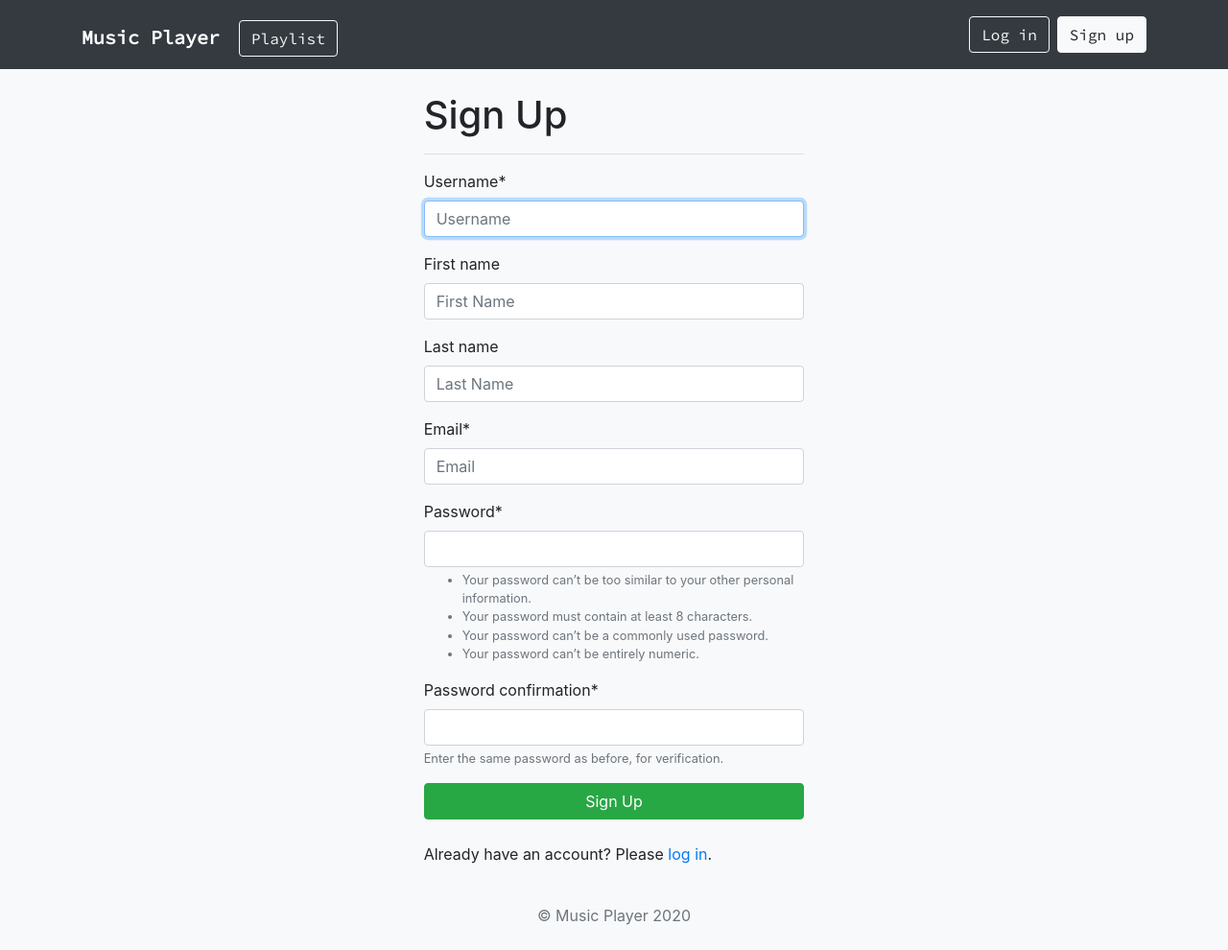
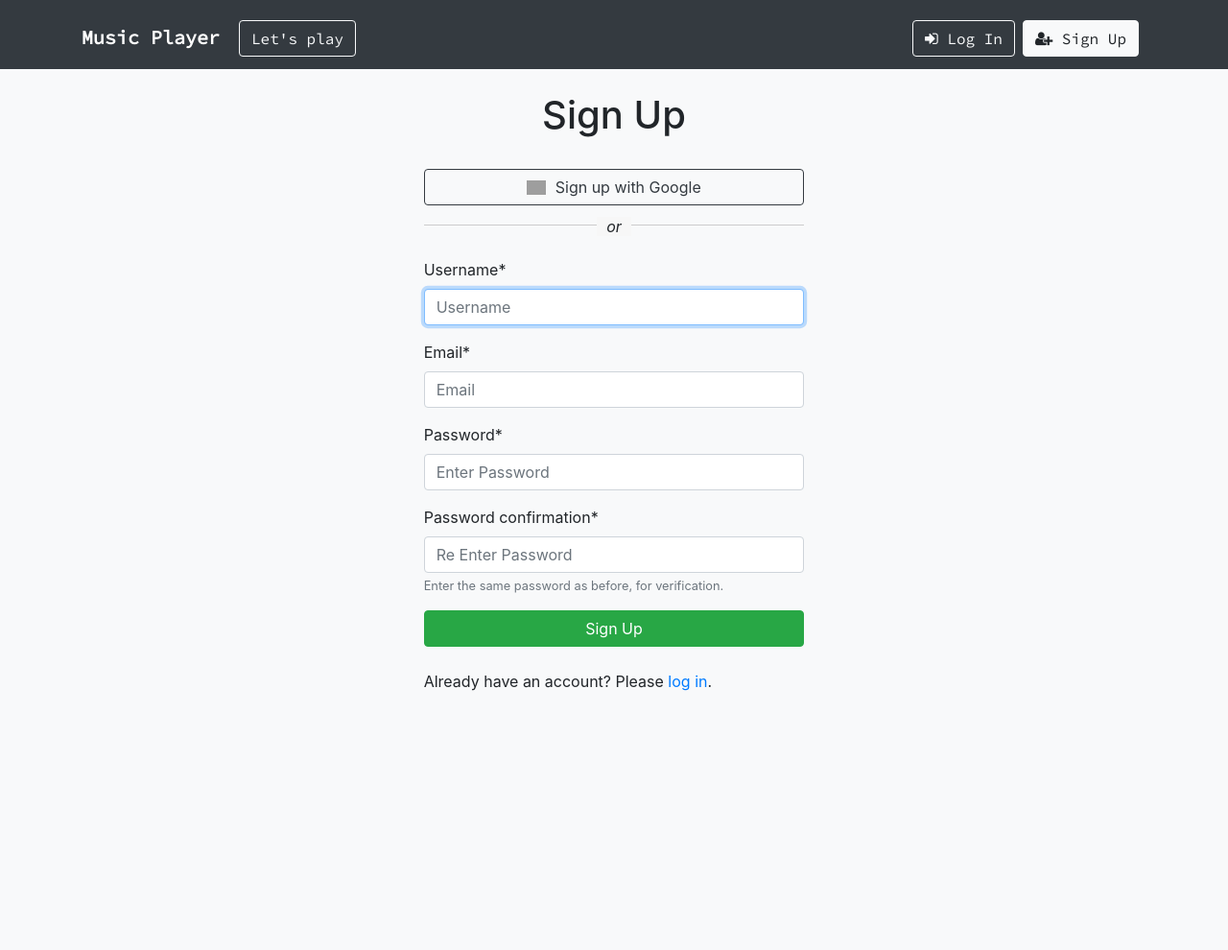
Before and after one commit to fortdev210/MusicApp-Django-, a Django app: page /authentication/signup/ in a window 1280 px wide. Shown: the whole page at 96% size. After the commit the page ends 720 px from the top, so only its background shows below. Run offline with Django 3.2, Linux system fonts and the light colour scheme; some libraries are stand-ins or nearby versions; grey boxes are pictures that could not be loaded.

Commit message:
update auth pages, add music bar

```diff
--- a/authentication/forms.py
+++ b/authentication/forms.py
@@ -27,19 +27,18 @@ class UserLoginForm(forms.Form):
 class RegistrationForm(UserCreationForm):
     username = forms.CharField(widget=forms.TextInput(attrs={'placeholder': 'Username'}))
     email = forms.EmailField(widget=forms.EmailInput(attrs={'placeholder': 'Email'}), required=True)
-    first_name = forms.CharField(widget=forms.TextInput(attrs={'placeholder': 'First Name'}), required=False)
-    last_name = forms.CharField(widget=forms.TextInput(attrs={'placeholder': 'Last Name'}), required=False)
-    # password = forms.CharField(
-    #     help_text='<ul>Your password can’t be too similar to your other personal information.Your password must contain at least 8 characters.Your password can’t be a commonly used password. Your password can’t be entirely numeric.</ul>',
-    #     widget=forms.PasswordInput(attrs={'placeholder': 'Enter Password'}))
-    # password2 = forms.CharField(widget=forms.PasswordInput(attrs={'placeholder': 'Reenter Password'}))
+    first_name = forms.HiddenInput()
+    last_name = forms.HiddenInput()
+    password1 = forms.CharField(label='Password', widget=forms.PasswordInput(attrs={'placeholder': 'Enter Password'}))
+    password2 = forms.CharField(
+        label='Password confirmation',
+        help_text='Enter the same password as before, for verification.',
+        widget=forms.PasswordInput(attrs={'placeholder': 'Re Enter Password'}))
 
     class Meta:
         model = User
         fields = [
             'username',
-            'first_name',
-            'last_name',
             'email',
             'password1',
             'password2',
@@ -47,8 +46,8 @@ class RegistrationForm(UserCreationForm):
 
     def save(self, commit=True):
         user = super(RegistrationForm, self).save(commit=False)
-        user.first_name = self.cleaned_data['first_name']
-        user.last_name = self.cleaned_data['last_name']
+        # user.first_name = self.cleaned_data['first_name']
+        # user.last_name = self.cleaned_data['last_name']
         user.email = self.cleaned_data['email']
 
         if commit:
--- a/authentication/views.py
+++ b/authentication/views.py
@@ -45,5 +45,5 @@ def signup_request(request):
 
 def logout_request(request):
     logout(request)
-    messages.info(request, "Logged out successfully!")
+    # messages.info(request, "Logged out successfully!")
     return redirect('index')
--- /dev/null
+++ b/static/musicapp/css/musicplayer.css
@@ -0,0 +1,142 @@
+/* body {
+    font-family: 'Montserrat', sans-serif;
+    min-height: 100vh;
+    max-height: 100vh;
+    margin: 0;
+    color: #fff;
+    display: -webkit-box;
+    display: flex;
+    -webkit-box-orient: vertical;
+    -webkit-box-direction: normal;
+            flex-direction: column;
+    background: #222222;
+    background: -webkit-linear-gradient(to top, #232526, #414345);
+  }
+  body a {
+    color: inherit;
+  }
+  body a:not(:hover) {
+    text-decoration: none;
+  }
+  body #link-a-me {
+    position: absolute;
+    bottom: 80px;
+    right: 20px;
+    height: 60px;
+    width: 60px;
+    background: url(https://i.imgur.com/xoxkq1r.png);
+    background-size: cover;
+    z-index: 1;
+    -webkit-animation: pop-in 120s ease-out;
+            animation: pop-in 120s ease-out;
+  }
+  body .content {
+    overflow: hidden;
+    -webkit-box-flex: 1;
+            flex-grow: 1;
+    height: calc(100% - 80px);
+  }
+  body .content .lyrics {
+    padding: 50vh 0;
+    min-height: calc(100vh - 80px);
+    width: calc(100% - 40px);
+    margin: 0 20px;
+    text-align: center;
+    -webkit-transition: all .25s;
+    transition: all .25s;
+    position: relative;
+  }
+  body .content .lyrics > div {
+    position: relative;
+    font-size: 40px;
+    line-height: 80px;
+    color: #666;
+    -webkit-transition: all .25s;
+    transition: all .25s;
+  }
+  body .content .lyrics > div:before {
+    content: attr(note);
+    position: absolute;
+    top: 0px;
+    left: 50%;
+    -webkit-transform: translate(-50%, -50%);
+            transform: translate(-50%, -50%);
+    font-size: 18px;
+  }
+  body .content .lyrics > div.highlighted {
+    color: #fff;
+    font-size: 48px;
+  } */
+  body .player {
+    z-index: 10;
+    background: #F9F9F9;
+    color: #000;
+    min-height: 80px;
+    max-height: 80px;
+    display: -webkit-box;
+    display: flex;
+    -webkit-box-orient: horizontal;
+    -webkit-box-direction: normal;
+            flex-direction: row;
+  }
+  body .player .left {
+    width: 80px;
+    background-image: url(https://i.scdn.co/image/9ca53beeb365f468b023a8360634f309325b5487);
+    background-size: cover;
+  }
+  body .player .right {
+    -webkit-box-flex: 1;
+            flex-grow: 1;
+    display: -webkit-box;
+    display: flex;
+    -webkit-box-orient: vertical;
+    -webkit-box-direction: normal;
+            flex-direction: column;
+  }
+  body .player .right .top {
+    -webkit-box-flex: 1;
+            flex-grow: 1;
+    display: -webkit-box;
+    display: flex;
+    -webkit-box-orient: vertical;
+    -webkit-box-direction: normal;
+            flex-direction: column;
+    -webkit-box-pack: center;
+            justify-content: center;
+    padding-left: 10px;
+  }
+  body .player .right .top .song {
+    font-size: 1.2em;
+    font-weight: 600;
+  }
+  body .player .right .bottom {
+    display: -webkit-box;
+    display: flex;
+  }
+  body .player .right .bottom video {
+    -webkit-box-flex: 1;
+            flex-grow: 1;
+    height: 32px;
+  }
+
+  @-webkit-keyframes pop-in {
+    0%, 95% {
+      -webkit-transform: translateY(100%);
+              transform: translateY(100%);
+    }
+    100% {
+      -webkit-transform: translateY(0%);
+              transform: translateY(0%);
+    }
+  }
+
+  @keyframes pop-in {
+    0%, 95% {
+      -webkit-transform: translateY(100%);
+              transform: translateY(100%);
+    }
+    100% {
+      -webkit-transform: translateY(0%);
+              transform: translateY(0%);
+    }
+  }
--- a/templates/authentication/signup.html
+++ b/templates/authentication/signup.html
@@ -1,11 +1,34 @@
 {% extends 'base.html' %}
 {% load crispy_forms_tags %}
+{% load socialaccount %}
 {% block title %} MusicApp | {{ title }} {% endblock title %}
+{% block header %}
+<style>
+    .or-seperator {
+    margin: 20px 0 10px;
+    text-align: center;
+    border-top: 1px solid #ccc;
+}
+.or-seperator i {
+    padding: 0 10px;
+    background: #f7f7f7;
+    position: relative;
+    top: -11px;
+    z-index: 1;
+}
+
+</style>
+{% endblock header %}
 {% block body %}
 <main role="main" class="container col-12 col-sm-8 col-md-6 col-lg-4 offset-sm-2 offset-md-3 offset-lg-4">
     <br>
-    <h1>Sign Up</h1>
-    <hr>
+    <h1 class="text-center">Sign Up</h1>
+    <br>
+    <a href="{% provider_login_url 'google' process='login' %}" class="btn btn-outline-dark btn-block">
+      <img width="20px" style="margin-bottom:3px; margin-right:5px" alt="Google sign-in" src="https://upload.wikimedia.org/wikipedia/commons/thumb/5/53/Google_%22G%22_Logo.svg/512px-Google_%22G%22_Logo.svg.png" />
+      Sign up with Google
+    </a>
+    <div class="or-seperator"><i>or</i></div>
     <form method="post">
       {% csrf_token %}
       {{form|crispy}}
--- a/templates/base.html
+++ b/templates/base.html
@@ -1,3 +1,4 @@
+{% load static %}
 <!doctype html>
 <html lang="en">
 <head>
@@ -10,11 +11,15 @@
     <link rel="stylesheet" href="https://stackpath.bootstrapcdn.com/font-awesome/4.7.0/css/font-awesome.min.css" integrity="sha384-wvfXpqpZZVQGK6TAh5PVlGOfQNHSoD2xbE+QkPxCAFlNEevoEH3Sl0sibVcOQVnN" crossorigin="anonymous">
     <!-- <link href="https://fonts.googleapis.com/css2?family=Open+Sans&family=Roboto+Mono&display=swap" rel="stylesheet"> -->
     <link href="https://fonts.googleapis.com/css2?family=Source+Code+Pro&display=swap" rel="stylesheet">
+
+    <link href="{% static 'musicapp/css/musicplayer.css' %}" rel="stylesheet">
     <style>
         .navbar
         {
             font-family: 'Source Code Pro', monospace;
         }
+
+
     </style>
     {% block header %} {% endblock header %}
 
@@ -29,11 +34,11 @@
                 <a href="#" class="btn btn-light mt-2 mx-1">Playlist</a>
                 <a href="#" class="btn btn-outline-light mt-2 mx-1">Let's play</a>
                 {% else %}
-                <a href="#" class="btn btn-outline-light mt-2 mx-1">Playlist</a>
+                <a href="#" class="btn btn-outline-light mt-2 mx-1">Let's play</a>
                 {% endif %}
             </div>
 
-            {% if user.is_authenticated %}
+            <!-- {% if user.is_authenticated %}
             <ul class="navbar-nav ml-auto">
             <li class="nav-item dropdown">
                 <a class="nav-link dropdown-toggle" href="#" id="userMenu" data-toggle="dropdown" aria-haspopup="true" aria-expanded="false">
@@ -52,22 +57,22 @@
                 <a href="{% url 'login' %}" class="btn btn-outline-light">Log in</a>
                 <a href="{% url 'signup' %}" class="btn btn-light ml-2">Sign up</a>
                 </form>
+            {% endif %} -->
+
+            <div class="collapse navbar-collapse justify-content-end" id="navbar">
+            {% if request.user.is_active %}
+            <h5 class="text-white mt-3 mx-2">Hi, {{ request.user.username }}</h5>
+            <a href="{% url 'logout' %}" class="btn btn-danger mt-2 mx-2"> Logout <i class="fa fa-sign-out" aria-hidden="true"></i></a>
+            {% else %}
+            <a href="{% url 'login' %}" class="btn btn-outline-light mt-2"><i class="fa fa-sign-in" aria-hidden="true"></i> Log In</a>
+            <a href="{% url 'signup' %}" class="btn btn-light mt-2 mx-2"><i class="fa fa-user-plus" aria-hidden="true"></i> Sign Up</a>
             {% endif %}
-
-            <!-- <div class="collapse navbar-collapse justify-content-end" id="navbar">
-                {% if request.user.is_active %}
-                <h5 class="text-white mt-3 mx-2">Hi, {{ request.user.username }}</h5>
-                <a href="{% url 'logout' %}" class="btn btn-danger mt-2 mx-2"> Logout <i class="fa fa-sign-out" aria-hidden="true"></i></a>
-                {% else %}
-                <a href="{% url 'login' %}" class="btn btn-light mt-2"><i class="fa fa-sign-in" aria-hidden="true"></i> Log In</a>
-                {% endif %}
-
-            </div> -->
+            </div>
         </div>
 
     </nav>
 
-    {% if messages %}
+    <!-- {% if messages %}
     <ul class="messages">
         {% for message in messages %}
         <div class="alert alert-info alert-dismissible fade show" role="alert">
@@ -78,20 +83,38 @@
           </div>
         {% endfor %}
     </ul>
-    {% endif %}
+    {% endif %} -->
 
     {% block body %}
     {% endblock body %}
 
+    <!-- {% if user.is_authenticated %}
+    <div class="col-md-12 text-center">
+        <div class="btn-group">
+            <button type="button" class="btn btn-success"><i class="fa fa-fast-backward" aria-hidden="true"></i></button>
+            <button type="button" class="btn btn-success"><i class="fa fa-backward" aria-hidden="true"></i></button>
+        <button type="button" class="btn btn-success"><i class="fa fa-pause-circle" aria-hidden="true"></i></button>
+        <button type="button" class="btn btn-success"><i class="fa fa-play-circle" aria-hidden="true"></i></button>
+        <button type="button" class="btn btn-success"><i class="fa fa-forward" aria-hidden="true"></i></button>
+        <button type="button" class="btn btn-success"><i class="fa fa-fast-forward" aria-hidden="true"></i></button>
+        </div>
+    </div>
+    {% endif %} -->
 
+    <div class="content">
+        <div class="lyrics"></div>
+     </div>
 
-    <footer class="bg-light text-muted py-0">
+    {% if user.is_authenticated %}
+    {% include 'musicbar.html' %}
+    {% endif %}
+    <!-- <footer class="bg-light text-muted py-0">
         <div class="container py-4">
             <ul class="list-inline mb-0 text-center">
                 <li class="list-inline-item">&copy; Music Player 2020</li>
             </ul>
         </div>
-    </footer>
+    </footer> -->
 
     <!-- jQuery first, then Bootstrap JS -->
     <script src="https://code.jquery.com/jquery-3.2.1.slim.min.js" integrity="sha384-KJ3o2DKtIkvYIK3UENzmM7KCkRr/rE9/Qpg6aAZGJwFDMVNA/GpGFF93hXpG5KkN" crossorigin="anonymous"></script>
```
Also changed, not shown: musicplayer/settings.py (+7 -0 lines), static/musicapp/js/musicbar.js (added, +57 -0 lines), templates/authentication/login.html (+9 -7 lines), templates/musicbar.html (added, +12 -0 lines), db.sqlite3.
